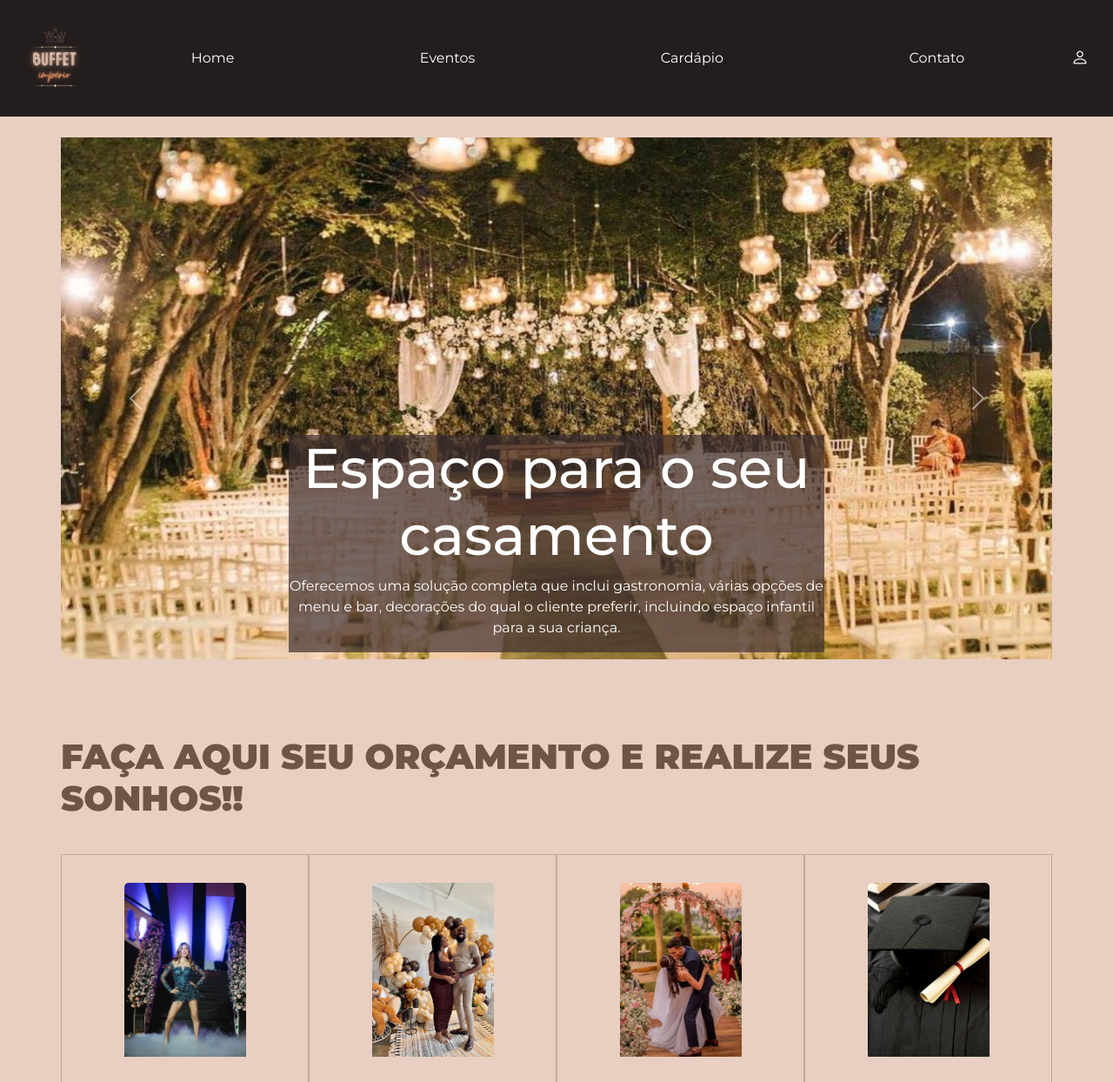
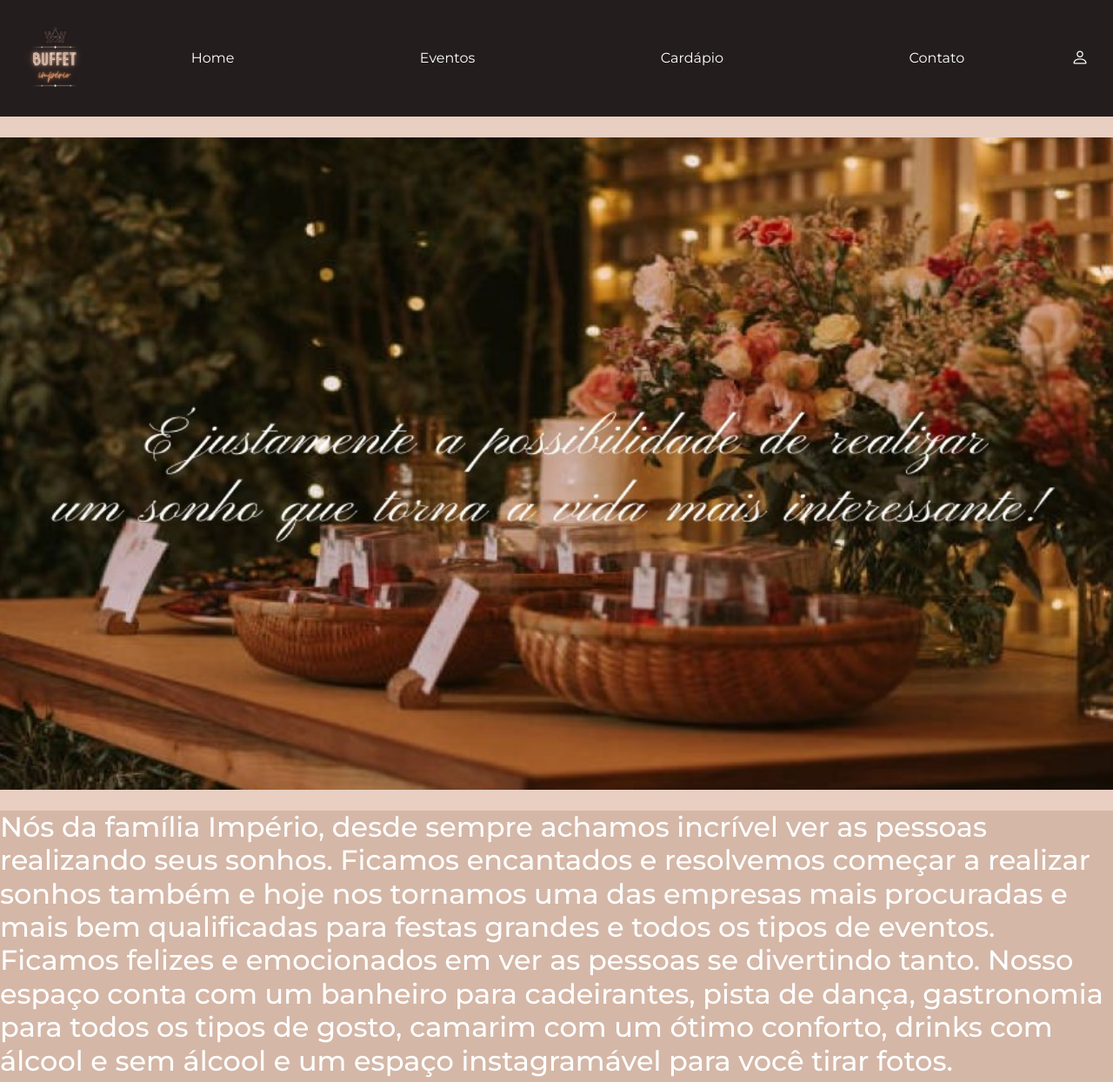
Before and after one commit to isinhag/buffet-imperio, a PHP site: page /home.html in a window 1280 px wide. Shown: the top 1244 px of the page at 87% size. Run offline with PHP 8.4, Linux system fonts and the light colour scheme.

Commit message:
Home - Banners

```diff
--- a/home.css
+++ b/home.css
@@ -182,6 +182,14 @@ body {
 /* Define espaçamento interno para o conteiner de banners */
 #banners-container {
     padding: 0;
+}
+
+.historia {
+    width: 100%;
+    height: 400px;
+    background: rgba(203, 173, 156, 0.692);
+    display: flex;
+    justify-content: space-between;
 }
 
 /* Posicionamento espaçamento para a legenda do carousel */
@@ -397,6 +405,11 @@ body {
     padding: 6em;
     margin-bottom: 4em;
     text-align: center;
+}
+
+#inicial {
+    max-width: 100%;
+    height: 750px;
 }
 
 /* Define estilo para subtitulo da oferta e titulo */
--- a/home.html
+++ b/home.html
@@ -78,44 +78,25 @@
 <br>
 <!-- Banners -->
 
-<div class="container" id="banners-container">
-  <div id="slider" class="carousel slide" data-bs-ride="carousel">
-    <div class="carousel-inner">
-      <div class="carousel-item active">
-        <img src="img/imagem casamento 3.jpg" alt="..." class="d-block w-100 img-fluid">
-        <div class="carousel-caption destaque2">
-          <h5>Espaço para o seu casamento</h5>
-          <p>Oferecemos uma solução completa que inclui gastronomia,
-            várias opções de menu e bar, decorações do qual o cliente
-            preferir, incluindo espaço infantil para a sua criança.</p>
-        </div>
-      </div>
-      <div class="carousel-item">
-        <img src="img/decoração1 - banner.jpeg" alt="..." class="d-block w-100 img-fluid">
-        <div class="carousel-caption destaque2">
-          <h5>Espaço para a sua festa</h5>
-          <p>Propomos um amplo espaço com diversidade no quesito lazer, e trazemos pra sua família conforto e tranquilidade, além de muitas distrações para crianças e PCD (Pessoas com deficiência).</p>
-        </div>
-      </div>
-      <div class="carousel-item">
-        <img src="img/debutante - banner.jpeg" alt="..." class="d-block w-100 img-fluid">
-        <div class="carousel-caption destaque2">
-          <h5>Espaço para a sua festa debutante</h5>
-          <p> Venha realizar o sonho da sua filha, transformando ela em princesa nesse dia especial. </p>
-          </div>
+<!-- Banner -->
 
-      </div>
+<img src="img/incial - home.jpg" alt="..." class="d-block w-100 img-fluid"  id="inicial">
+
+
+<br>
+
+<div class="sobre-nos">
+  <section class="historia">
+    <div class="primeira-div">
+      <h2>Nós da família Império, desde sempre achamos incrível ver as pessoas realizando seus sonhos. Ficamos encantados e resolvemos começar a realizar sonhos também e hoje nos tornamos uma das empresas mais procuradas e mais bem qualificadas para festas grandes e todos os tipos de eventos.
+        Ficamos felizes e emocionados em ver as pessoas se divertindo tanto.
+        Nosso espaço conta com um banheiro para cadeirantes, pista de dança, gastronomia para todos os tipos de gosto, camarim com um ótimo conforto, drinks com álcool e sem álcool e um espaço instagramável para você tirar fotos.</h2>
+      <!-- Mato lado esquerdo inferior -->
+      <img src="assets/cenoura.png" alt="inferior" class="cenoura">
     </div>
+</div>
+</section>
 
-    <button class="carousel-control-prev" type="button" data-bs-target="#slider" data-bs-slide="prev">
-      <span class="carousel-control-prev-icon" aria-hidden="true"></span>
-      <span class="visually-hidden">Previous</span>
-    </button>
-    <button class="carousel-control-next" type="button" data-bs-target="#slider" data-bs-slide="next">
-      <span class="carousel-control-next-icon" aria-hidden="true"></span>
-      <span class="visually-hidden">Next</span>
-    </button>
-  </div>
 
 
   <br>
```
Also changed, not shown: img/incial - home.jpg (added).
